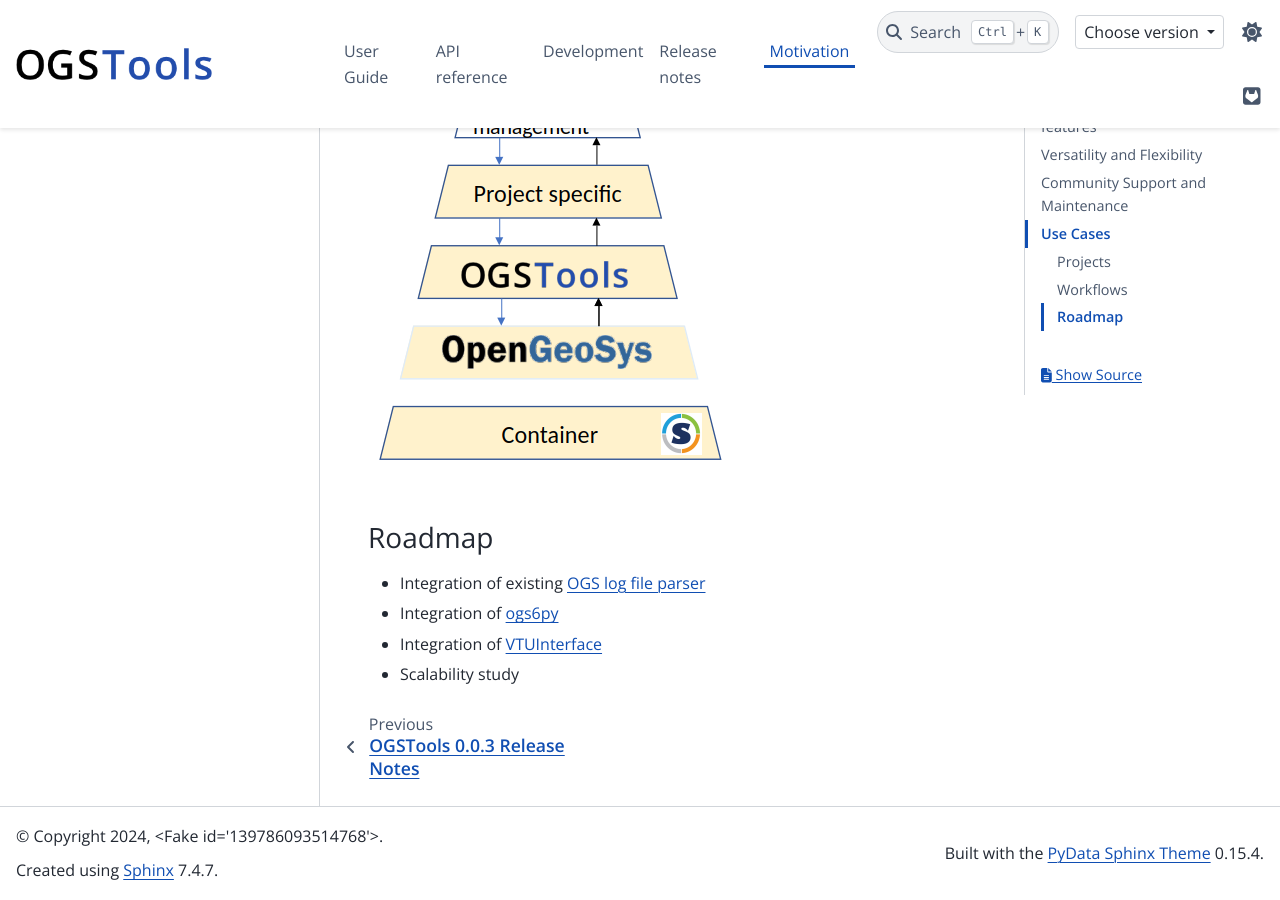
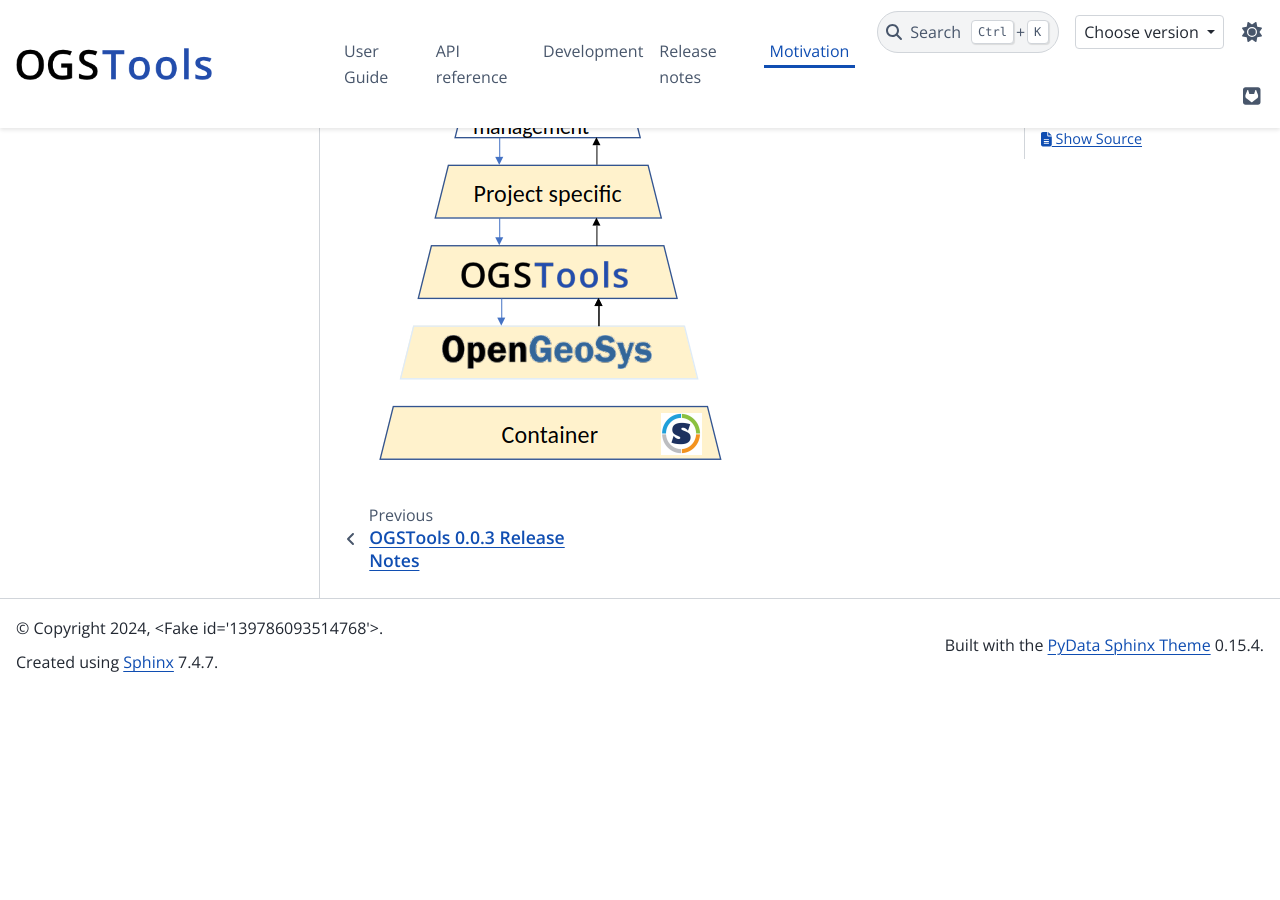
Before and after one commit to ufz/ogstools, a Sphinx documentation site: the page built from docs/user-guide/introduction/motivation.md, in a window 1280 px wide and 900 px high, scrolled down 2853 px. Built offline with Sphinx 7.4.7 and the PyData theme 0.15.4, drawn with Linux system fonts in a browser that asks for light colours; pages that are not in the unit, such as notebooks, are missing from menus; the version number could not be read and is left out; comment, search, counter and statistics services are not loaded; after the commit the page ends 3545 px from its top, so only the background shows below that.

Commit message:
[docu] remove roadmap part - if needed use gitlab milestones

```diff
--- a/docs/user-guide/introduction/motivation.md
+++ b/docs/user-guide/introduction/motivation.md
@@ -39,10 +39,3 @@
 Larger workflows have been constructed using the workflow manager [snakemake](https://snakemake.readthedocs.io). Within its main building blocks, called [rules](https://snakemake.readthedocs.io/en/stable/snakefiles/rules.html) the functionality of OGSTools is combined with generic Python libraries or [OGS Command Line Tools](https://www.opengeosys.org/docs/tools/getting-started/overview/). We see that workflows are specific to the project but should be assembled from components that are generic. Ideally, the amount of project-specific code is significantly smaller than the generic project code. Therefore, we tend to invest a considerable portion of our development effort in establishing a robust foundation for the software stack described in the image below. We have basic experience with other workflow managers (e.g. [Parsl](https://parsl-project.org/) and [AiiDA](https://www.aiida.net/)) to confirm compatibility and ensure that our code will function seamlessly across different workflow manager environments.
 
 ![](architecture_projects.png)
-
-### Roadmap
-
-- Integration of existing [OGS log file parser](https://github.com/joergbuchwald/ogs6py/tree/master/ogs6py/log_parser)
-- Integration of [ogs6py](https://github.com/ufz/ogs6py)
-- Integration of [VTUInterface](https://github.com/ufz/vtuinterface)
-- Scalability study
```
